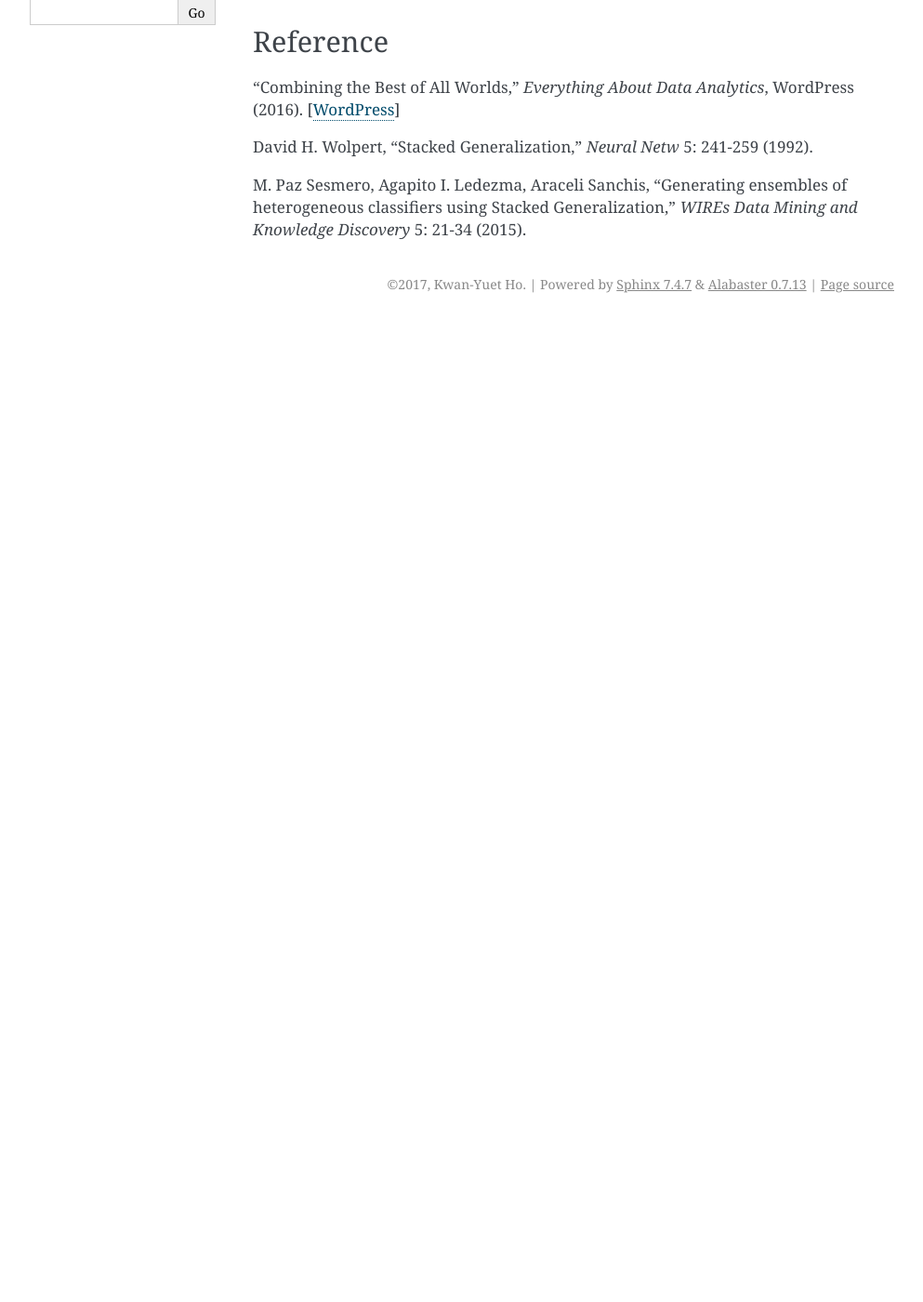
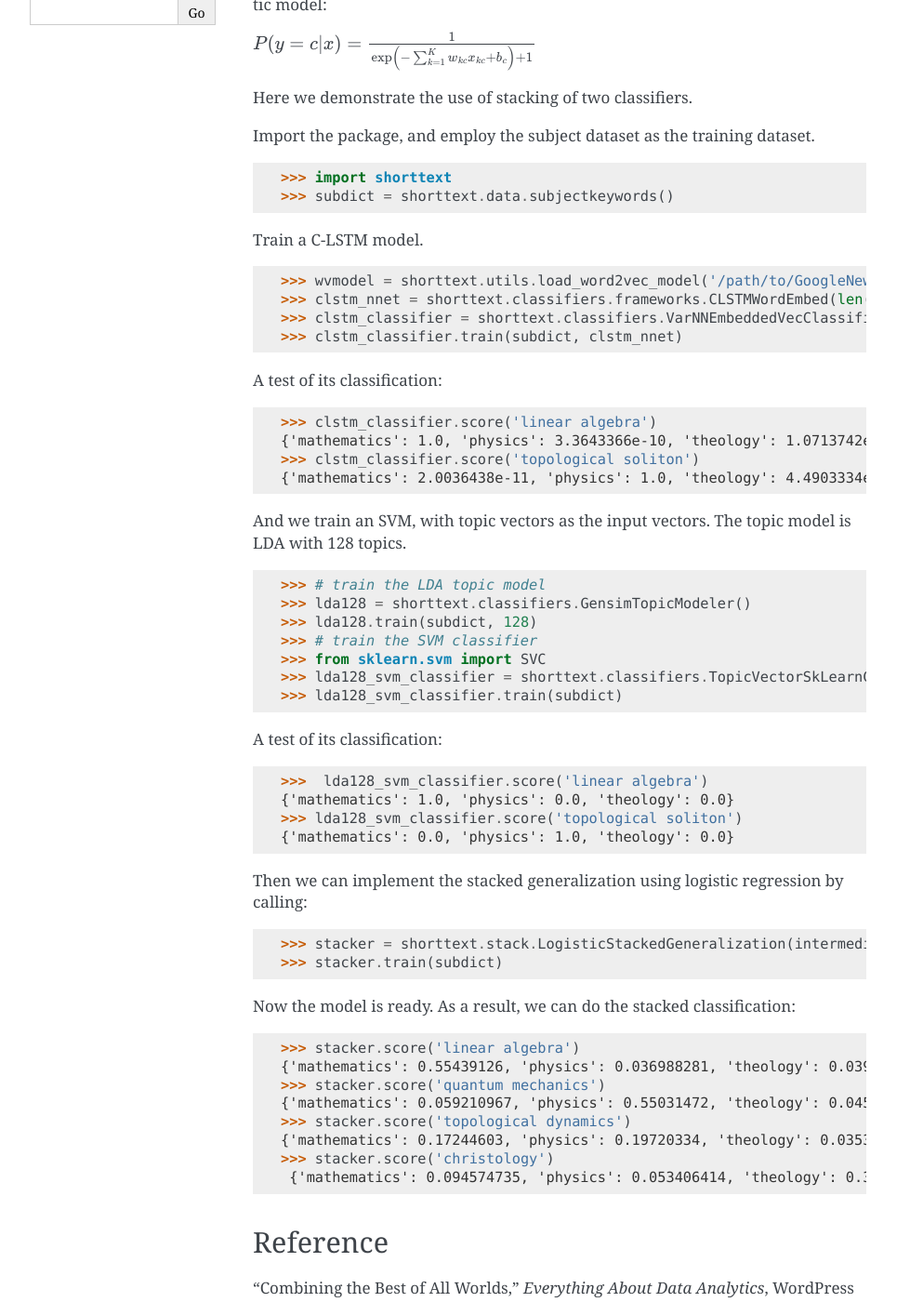
Before and after one commit to stephenhky/PyShortTextCategorization, a Sphinx documentation site: the page built from docs/tutorial_stacking.rst, in a window 1280 px wide and 1400 px high, scrolled down 270 px. Shown: the whole window at 93% size, without its empty margins (148-1141 px from the left). Built offline with Sphinx 7.4.7, drawn with Linux system fonts in a browser that asks for light colours; before the commit the page ends 900 px from its top, so only the background shows below that; some of the changed text lies outside the part shown.

Commit message:
updated documentation due to stacking

```diff
--- a/docs/tutorial_stacking.rst
+++ b/docs/tutorial_stacking.rst
@@ -6,8 +6,64 @@ uses another algorithm to learn how to combine their outputs." It combines the c
 of several classifiers, and combines them.
 
 Stacking is most commonly implemented using logistic regression.
-Suppose there are *K* classifiers, and *l* output labels.
+Suppose there are *K* classifiers, and *l* output labels. Then the stacking generalization
+is this logistic model:
 
+:math:`P ( y=c | x) = \frac{1}{\exp\left( - \sum_{k=1}^{K} w_{kc} x_{kc} + b_c \right) + 1}`
+
+Here we demonstrate the use of stacking of two classifiers.
+
+Import the package, and employ the subject dataset as the training dataset.
+
+>>> import shorttext
+>>> subdict = shorttext.data.subjectkeywords()
+
+Train a C-LSTM model.
+
+>>> wvmodel = shorttext.utils.load_word2vec_model('/path/to/GoogleNews-vectors-negative300.bin.gz')
+>>> clstm_nnet = shorttext.classifiers.frameworks.CLSTMWordEmbed(len(subdict))
+>>> clstm_classifier = shorttext.classifiers.VarNNEmbeddedVecClassifier(wvmodel)
+>>> clstm_classifier.train(subdict, clstm_nnet)
+
+A test of its classification:
+
+>>> clstm_classifier.score('linear algebra')
+{'mathematics': 1.0, 'physics': 3.3643366e-10, 'theology': 1.0713742e-13}
+>>> clstm_classifier.score('topological soliton')
+{'mathematics': 2.0036438e-11, 'physics': 1.0, 'theology': 4.4903334e-14}
+
+And we train an SVM, with topic vectors as the input vectors. The topic model is LDA with 128 topics.
+
+>>> # train the LDA topic model
+>>> lda128 = shorttext.classifiers.GensimTopicModeler()
+>>> lda128.train(subdict, 128)
+>>> # train the SVM classifier
+>>> from sklearn.svm import SVC
+>>> lda128_svm_classifier = shorttext.classifiers.TopicVectorSkLearnClassifier(lda128, SVC())
+>>> lda128_svm_classifier.train(subdict)
+
+A test of its classification:
+
+>>>  lda128_svm_classifier.score('linear algebra')
+{'mathematics': 1.0, 'physics': 0.0, 'theology': 0.0}
+>>> lda128_svm_classifier.score('topological soliton')
+{'mathematics': 0.0, 'physics': 1.0, 'theology': 0.0}
+
+Then we can implement the stacked generalization using logistic regression by calling:
+
+>>> stacker = shorttext.stack.LogisticStackedGeneralization(intermediate_classifiers={'clstm': clstm_classifier, 'lda128': lda128_svm_classifier})
+>>> stacker.train(subdict)
+
+Now the model is ready. As a result, we can do the stacked classification:
+
+>>> stacker.score('linear algebra')
+{'mathematics': 0.55439126, 'physics': 0.036988281, 'theology': 0.039665185}
+>>> stacker.score('quantum mechanics')
+{'mathematics': 0.059210967, 'physics': 0.55031472, 'theology': 0.04532773}
+>>> stacker.score('topological dynamics')
+{'mathematics': 0.17244603, 'physics': 0.19720334, 'theology': 0.035309207}
+>>> stacker.score('christology')
+ {'mathematics': 0.094574735, 'physics': 0.053406414, 'theology': 0.3797417}
 
 Reference
 ---------
```
Also changed, not shown: other parts of docs/tutorial_stacking.rst (+2 -0 lines), UPCOMING.md (+3 -2 lines), docs/codes.rst (+9 -0 lines), 2 other files.
